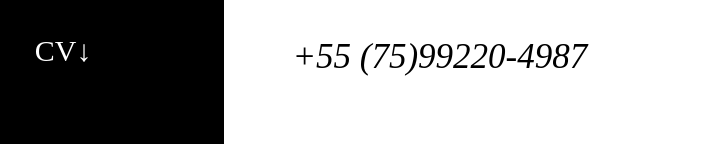
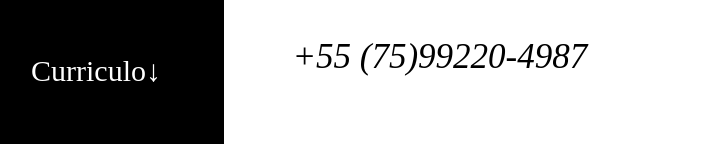
Before and after one commit to fabioschitini/personal-Website, a React (Create React App) app in the folder personal-website/: page /contact in a window 1280 px wide. Shown: the part 447-591 px from the top of the page, without its empty margins (32-753 px from the left). Built offline with nearby package versions, Linux system fonts and the light colour scheme.

Commit message:
minor css changes

```diff
--- a/personal-website/src/components/Header.js
+++ b/personal-website/src/components/Header.js
@@ -12,8 +12,8 @@ return(
         <Link to="/contact"> <li className='Header-list'> Contact  </li></Link>
         <a id='CV' href='https://www.scribd.com/document/551437771/Web-Developer-Resume'
          download='CV.pdf' target="_blank" rel="noopener noreferrer" > CV↓  <li className='Header-list'>
-
         </li> </a>
+        <a id='CV' href='https://www.scribd.com/document/551437771/Web-Developer-Resume' > Curriculo↓ </a>
 
     </ul>
     </div>
--- a/personal-website/src/styles/About.css
+++ b/personal-website/src/styles/About.css
@@ -11,7 +11,6 @@
 }
 #profile{
     width: 350px;
-    height: 350px;
     border-radius: 50%;
     position: relative;
     left: -50px;
--- a/personal-website/src/styles/Contact.css
+++ b/personal-website/src/styles/Contact.css
@@ -17,7 +17,6 @@
 }
 #linkedin{
     width: 80px;
-    height: 50px;
 }
 
 .social-media-list{
```
